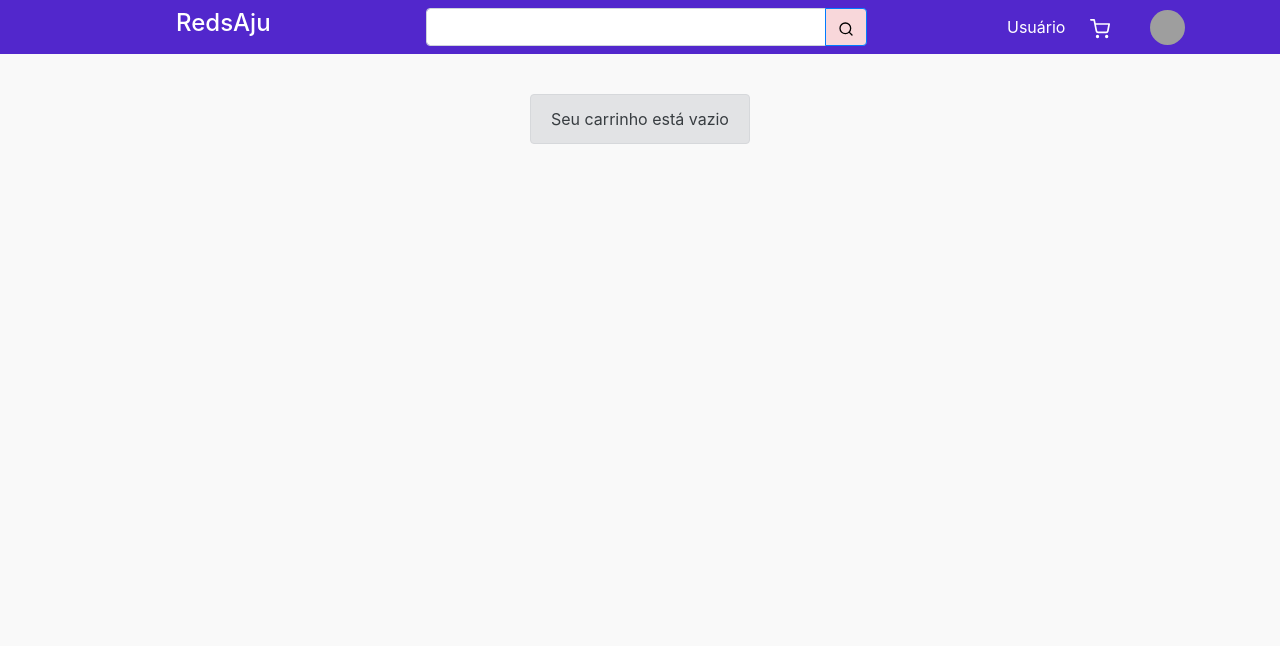
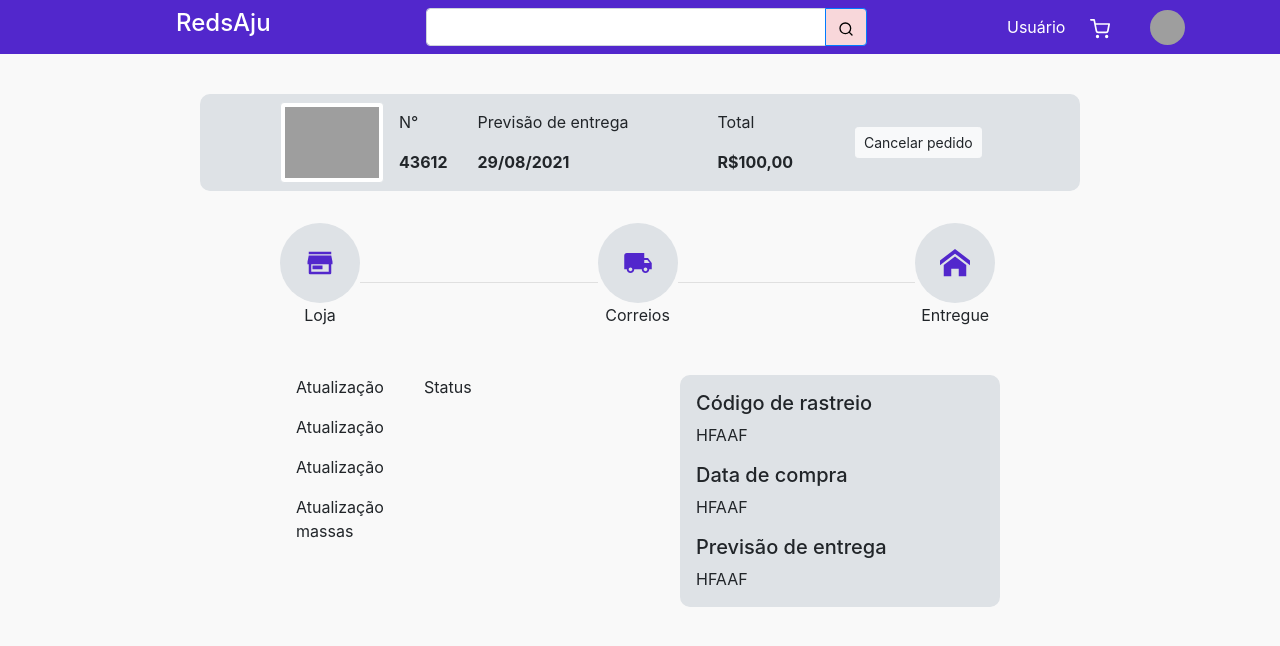
Before and after one commit to gbpaixao/E-commerce, a React (Create React App) app in the folder web/: page /acompanharPedido in a window 1280 px wide. Shown: the top 646 px of the page. Built offline with nearby package versions, Linux system fonts and the light colour scheme; grey boxes are pictures that could not be loaded.

Commit message:
feat: tela de acompanhar pedido pronta, falta deixar funcional

```diff
--- a/web/src/pages/AcompanharPedido/index.tsx
+++ b/web/src/pages/AcompanharPedido/index.tsx
@@ -1,7 +1,10 @@
 import {
-    Alert, Col, Image, Row,
+  Alert, Col, Image, Row, Button,
 } from 'react-bootstrap';
-  import { FiTrash2 } from 'react-icons/fi';
+import { FiHome } from 'react-icons/fi';
+import { ImHome } from 'react-icons/im';
+import { RiStore3Fill } from 'react-icons/ri';
+import { MdLocalShipping } from 'react-icons/md';
 
 import { Layout } from '../../components/Layout';
 import ItemsAmount from '../../components/ItemsAmount';
@@ -12,63 +15,223 @@ import {
 import { getRandomTshirt } from '../../server/getRandomTshirt';
 
 export function AcompanharPedido(): JSX.Element {
-    const { carrinho, removeItem, updateItemAmount } = useCarrinho();
-
-    console.log(carrinho);
-
   return (
     <Layout>
-        {carrinho.items.length ? (
+
       <div>
-            <div className="d-flex">
-              <h3 style={{ marginLeft: 'calc(157px + 6rem + 15px)' }}>CAMISA</h3>
-              <h3 style={{ marginLeft: '12.75rem' }}>QTD</h3>
-              <h3 style={{ marginLeft: '13.5rem' }}>SUBTOTAL</h3>
-            </div>
-            {carrinho.items?.map((item) => (
-              <div key={item.camisa.idCamisa} className="d-flex align-items-center">
+        <div className="d-flex align-items-center" style={{ background: 'rgba(222, 226, 230, 1)', borderRadius: '10px' }}>
           <Image
             src={getRandomTshirt()}
-                  height={157}
-                  width={157}
-                  style={{ marginRight: '6rem' }}
+            height={140}
+            width={104}
             thumbnail
+            style={{ marginLeft: '5rem', marginTop: '0.5rem', marginBottom: '0.5rem' }}
           />
-                <Col style={{ marginRight: '6rem', minWidth: '15rem' }}>
-                  <h4>{item.camisa.nomeCamisa}</h4>
-                  <h3>
-                    <b>{formatCurrency(item.camisa.valor)}</b>
-                  </h3>
+          <Col>
+            <p>N°</p>
+            <b>43612</b>
           </Col>
-                <Col style={{ marginRight: '6rem' }}>
-                  <ItemsAmount
-                    setCounter={(quantidade: number) => (
-                      updateItemAmount(quantidade, item.camisa.idCamisa))}
-                    counter={item.quantidade}
-                  />
+          <Col style={{ minWidth: '15rem' }}>
+            <p>Previsão de entrega</p>
+            <b>29/08/2021</b>
           </Col>
           <Col>
-                  <h4 style={{ minWidth: '10rem' }}>
-                    <b>{formatCurrency(item.camisa.valor * item.quantidade)}</b>
-                  </h4>
+            <p>Total</p>
+            <b>R$100,00</b>
           </Col>
-                <Col>
-                  <button
-                    type="button"
-                    className={styles.trashButton}
-                    onClick={() => removeItem(item.camisa.idCamisa)}
+          <Col style={{
+            minWidth: '10rem',
+            marginRight: '5rem',
+            marginLeft: '2rem',
+          }}
           >
-                    <FiTrash2 color="#5227CC" size={24} />
-                  </button>
+            <Button
+              variant="light"
+              size="sm"
+            >
+              Cancelar pedido
+            </Button>
           </Col>
         </div>
-            ))}
+
+        <div
+          className="d-flex align-items-center"
+          style={{
+            marginTop: '2rem',
+            marginLeft: '5rem',
+            marginRight: '5rem',
+          }}
+        >
+
+          <div>
+            <div
+              style={{
+                width: '5rem',
+                height: '5rem',
+                background: 'rgba(222, 226, 230, 1)',
+                borderRadius: '100px',
+                alignItems: 'center',
+                justifyContent: 'center',
+                display: 'flex',
+              }}
+            >
+              <RiStore3Fill color="#5227CC" size={30} />
             </div>
-        ) : (
-          <Alert variant="secondary">
-            Seu carrinho está vazio
-          </Alert>
-        )}
+            <div
+              style={{
+                alignItems: 'center',
+                justifyContent: 'center',
+                display: 'flex',
+              }}
+            >
+              <p> Loja </p>
+            </div>
+          </div>
+
+          <hr style={{
+            minWidth: '33%',
+          }}
+          />
+
+          <div>
+            <div style={{
+              width: '5rem',
+              height: '5rem',
+              background: 'rgba(222, 226, 230, 1)',
+              borderRadius: '100px',
+              alignItems: 'center',
+              justifyContent: 'center',
+              display: 'flex',
+            }}
+            >
+              <MdLocalShipping color="#5227CC" size={30} />
+            </div>
+            <div
+              style={{
+                alignItems: 'center',
+                justifyContent: 'center',
+                display: 'flex',
+              }}
+            >
+              <p> Correios </p>
+            </div>
+          </div>
+
+          <hr style={{
+            minWidth: '33%',
+          }}
+          />
+
+          <div>
+            <div style={{
+              width: '5rem',
+              height: '5rem',
+              background: 'rgba(222, 226, 230, 1)',
+              borderRadius: '100px',
+              alignItems: 'center',
+              justifyContent: 'center',
+              display: 'flex',
+            }}
+            >
+              <ImHome color="#5227CC" size={30} />
+            </div>
+            <div
+              style={{
+                alignItems: 'center',
+                justifyContent: 'center',
+                display: 'flex',
+              }}
+            >
+              <p> Entregue </p>
+            </div>
+          </div>
+        </div>
+
+        <div
+          style={{
+            justifyContent: 'space-between',
+            display: 'flex',
+            marginRight: '5rem',
+            marginLeft: '5rem',
+            marginTop: '2rem',
+          }}
+        >
+
+          <div
+            style={{
+              alignItems: 'space-between',
+              justifyContent: 'space-between',
+              display: 'flex',
+            }}
+          >
+            <div
+              style={{
+                marginLeft: '1rem',
+                width: '3rem',
+              }}
+            >
+              <p>Atualização</p>
+              <p>Atualização</p>
+              <p>Atualização</p>
+              <p>Atualização massas</p>
+
+            </div>
+
+            <div
+              style={{
+                marginLeft: '5rem',
+                width: '2rem',
+              }}
+            >
+              <p>Status</p>
+            </div>
+
+          </div>
+
+          <div
+            style={{
+              background: 'rgba(222, 226, 230, 1)',
+              width: '20rem',
+              borderRadius: '10px',
+            }}
+          >
+            <div
+              style={{
+                background: 'rgba(222, 226, 230, 1)',
+                marginLeft: '1rem',
+                marginTop: '1rem',
+              }}
+            >
+              <h5> Código de rastreio</h5>
+              <p>HFAAF</p>
+            </div>
+
+            <div
+              style={{
+                background: 'rgba(222, 226, 230, 1)',
+                marginLeft: '1rem',
+                marginTop: '1rem',
+              }}
+            >
+              <h5> Data de compra </h5>
+              <p>HFAAF</p>
+            </div>
+
+            <div
+              style={{
+                background: 'rgba(222, 226, 230, 1)',
+                marginLeft: '1rem',
+                marginTop: '1rem',
+              }}
+            >
+              <h5> Previsão de entrega </h5>
+              <p>HFAAF</p>
+            </div>
+          </div>
+
+        </div>
+      </div>
     </Layout>
+
   );
 }
--- a/web/src/pages/AcompanharPedido/styles.tsx
+++ b/web/src/pages/AcompanharPedido/styles.tsx
@@ -1,8 +1,22 @@
 import { css } from '@emotion/css';
 
 export const styles = {
-  trashButton: css`
-    background: transparent;
+  cancelButton: css`
+    background: white;
     border: none;
-  `,
+    margin: 4px 2px;
+    text-align: center;
+    alignItems: center;
+    width: 100;
+    display: flex;
+      `,
+  radioDiv: css`
+  width: '6rem';
+  height: '6rem';
+  background: 'rgba(222; 226; 230; 1)';
+  borderRadius: '100px';
+  alignItems: 'center';
+  justifyContent: 'center';
+  display: 'flex';
+    `,
 };
--- a/web/src/pages/Camisa/CadastrarCamisa/index.tsx
+++ b/web/src/pages/Camisa/CadastrarCamisa/index.tsx
@@ -109,11 +109,11 @@ export default function CadastroCamisa(): JSX.Element {
                 <ItemsAmount
                   counter={estoque}
                   setCounter={
-                (qtde) => {
-                  setEstoque(qtde);
-                  setCamisa({ ...camisa, estoque: qtde });
-                }
-            }
+                    (qtde) => {
+                      setEstoque(qtde);
+                      setCamisa({ ...camisa, estoque: qtde });
+                    }
+                  }
                 />
               </Form.Group>
 
@@ -132,7 +132,7 @@ export default function CadastroCamisa(): JSX.Element {
                 <Form.File
                   id="custom-file"
                   label="Escolher uma imagem"
-                  onChange={(e:any) => console.log(e.target.value)}
+                  onChange={(e: any) => console.log(e.target.value)}
                   custom
                 />
               </Form.Group>
@@ -171,7 +171,7 @@ export default function CadastroCamisa(): JSX.Element {
                 <Button
                   type="submit"
                   onClick={handleSubmit}
-                  style={{ backgroundColor: '#5227CC', borderColor: '#5227CC', width: '150px' }}
+                  style={{ backgroundColor: '#5227CC', borderColor: 'rgba(73, 80, 87, 1)', width: '150px' }}
                   disabled={isSubmitting}
                 >
                   {isSubmitting
```
Lines whose indentation alone changed are shown as unchanged.
